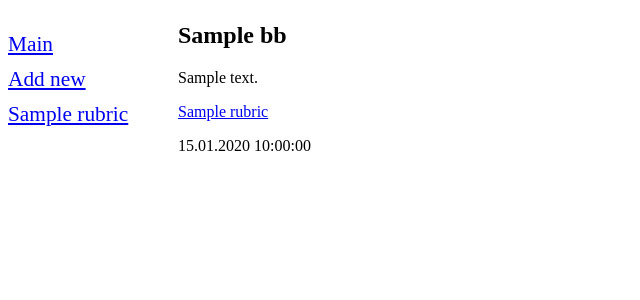
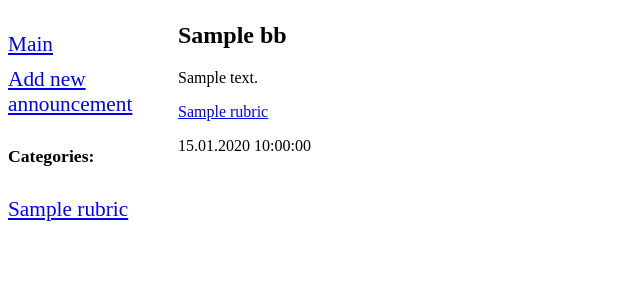
Before and after one commit to SultanEsen/board_project, a Django app: template bboard/templates/bboard/index.html in a window 1280 px wide. Shown: the part 58-358 px from the top of the page, without its empty margins (0-640 px from the left). Run offline with Django 5.2, Linux system fonts and the light colour scheme; the template is opened without the code that fills it: most values are stand-ins (such as "Sample title", 1, 10 or a date in 2020).

Commit message:
minor updates of templates

```diff
--- a/bboard/templates/layout/basic.html
+++ b/bboard/templates/layout/basic.html
@@ -15,8 +15,8 @@
         </header>
         <nav>
             <a href="{% url 'index' %}">Main</a>
-            <a href="{% url 'add' %}">Add new</a>
-<!--            <h5>Categories: </h5>-->
+            <a href="{% url 'add' %}">Add new announcement</a>
+            <h5>Categories:</h5>
             {% for rubric in rubrics %}
             <a href="{% url 'by_rubric' rubric.pk %}">
             {{ rubric.name }}</a>
```
